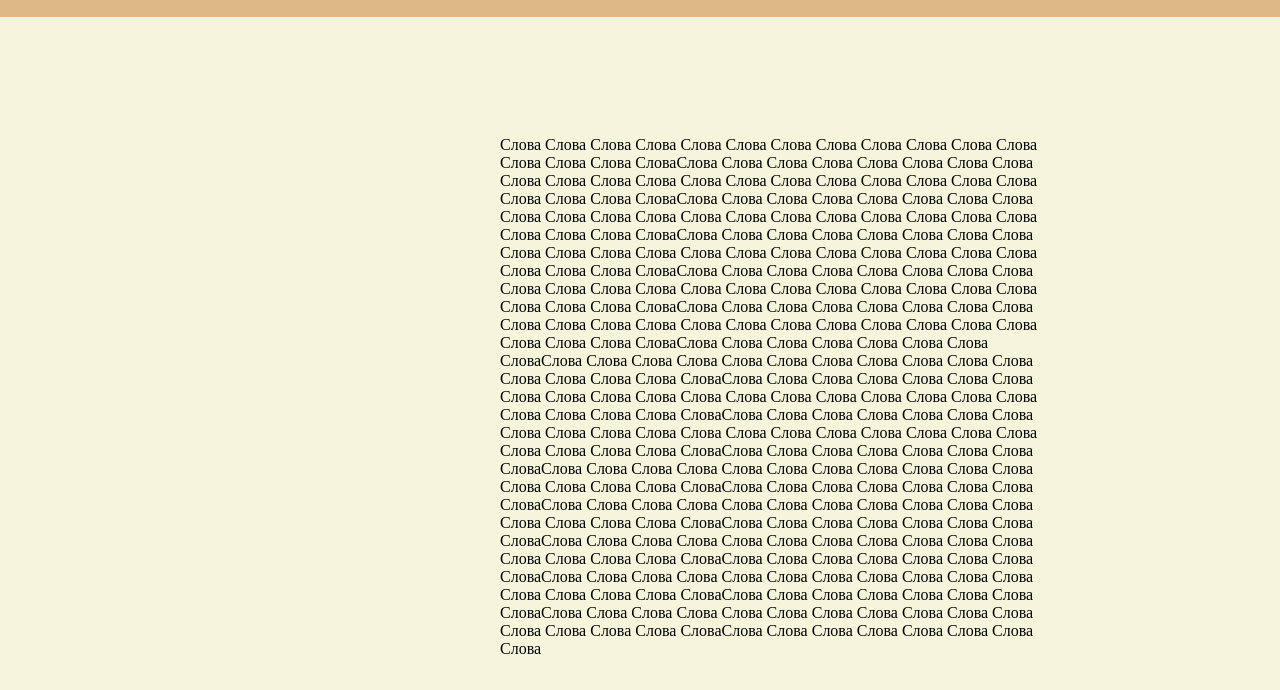
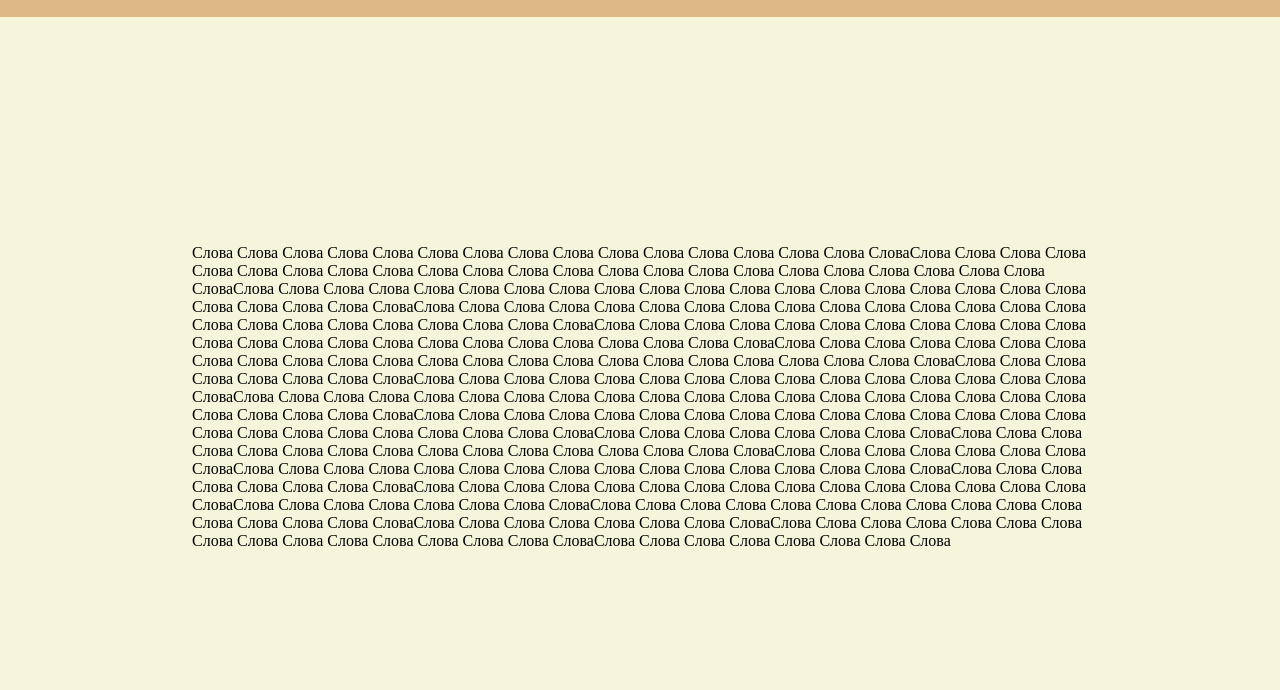
Before and after one commit to PaladinArthas/FinalProject, a plain HTML site: page index.html in a window 1280 px wide. Shown: the part 110-800 px from the top of the page. Drawn offline with Linux system fonts and the light colour scheme.

Commit message:
Update Style.css

```diff
--- a/Style.css
+++ b/Style.css
@@ -4,6 +4,9 @@
 body {
   margin: 0;
   padding: 0;
+  display: flex;
+  flex-direction: column;
+  min-height: 100vh;
 }
 
 a {
@@ -29,12 +32,13 @@ a {
   flex-wrap: wrap;
   flex-direction: column;
   justify-content: center;
-  height: 760px;
+  min-height: 760px;
+  align-items: center;
+  flex: 1;
 }
 
 .main-card {
-  max-width: 70vh;
-  margin-left: 500px;
+  max-width: 70%;
 }
 
 .navigation {
@@ -78,6 +82,7 @@ a {
   flex-direction: column;
   justify-content: center;
   align-items: center;
+  width: 100%;
 }
 .mainOtherHTML {
   background-color: beige;
```
